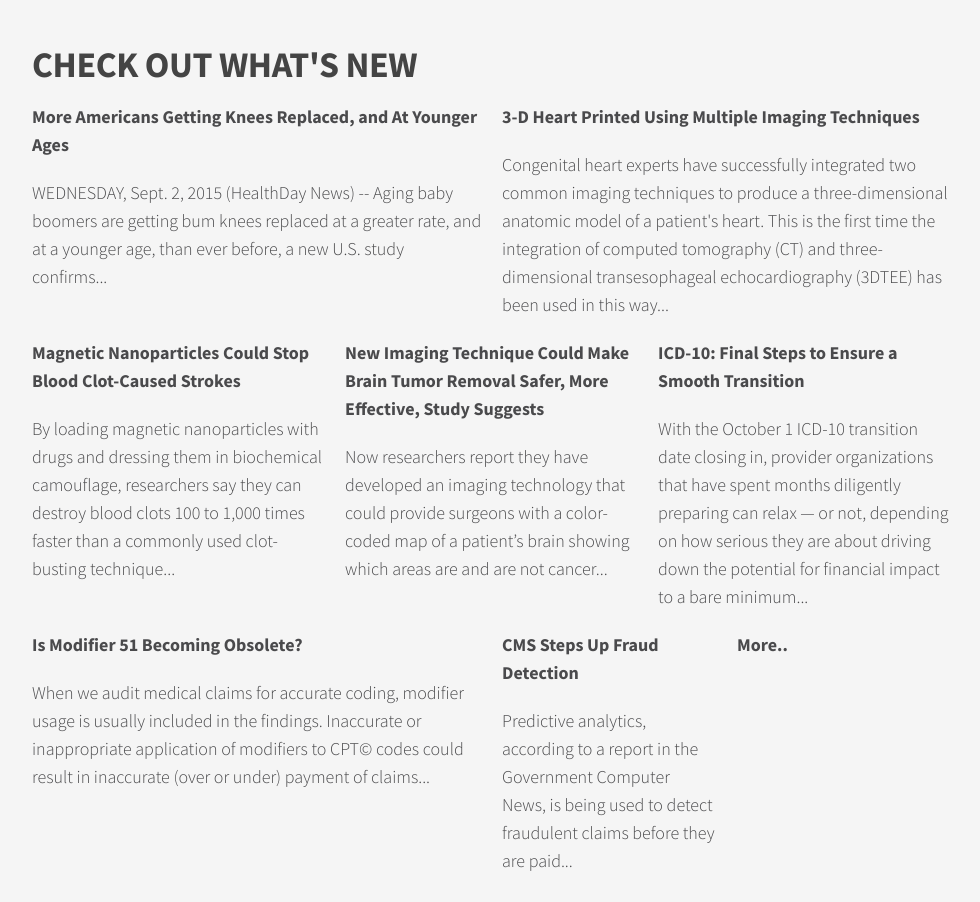
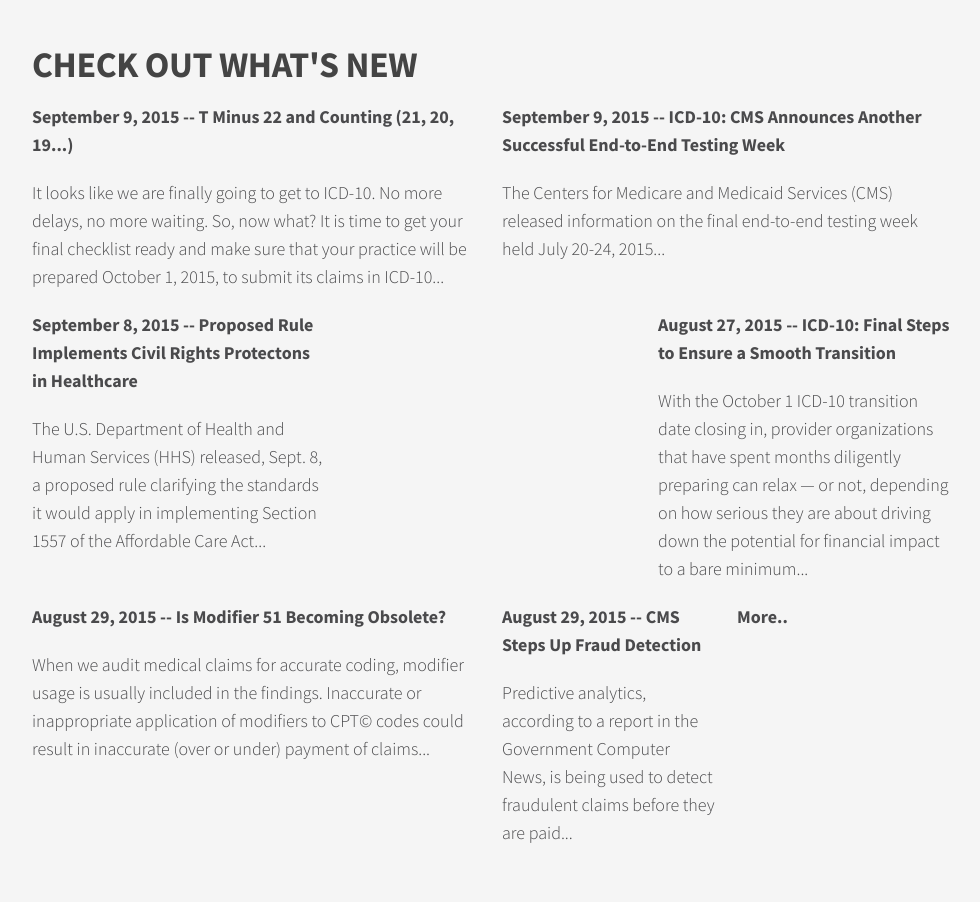
Before and after one commit to xbaii/Alliance, a plain HTML site: page caldera/index.html in a window 1280 px wide. Shown: the part 853-1755 px from the top of the page, without its empty margins (138-1118 px from the left). Drawn offline with Linux system fonts and the light colour scheme.

Commit message:
news update

```diff
--- a/caldera/index.html
+++ b/caldera/index.html
@@ -63,37 +63,37 @@
 
 		<div class="grid">
 			<div class="column-6">
-				<a title="" href="http://www.medicinenet.com/script/main/art.asp?articlekey=190406" target="_blank"><p><strong>More Americans Getting Knees Replaced, and At Younger Ages</strong></p>
-				<p>WEDNESDAY, Sept. 2, 2015 (HealthDay News) -- Aging baby boomers are getting bum knees replaced at a greater rate, and at a younger age, than ever before, a new U.S. study confirms...</p></a>
+				<a title="" href="http://news.aapc.com/t-minus-22-and-counting-21-20-19/" target="_blank"><p><strong>September 9, 2015 -- T Minus 22 and Counting (21, 20, 19...)</strong></p>
+				<p>It looks like we are finally going to get to ICD-10. No more delays, no more waiting. So, now what? It is time to get your final checklist ready and make sure that your practice will be prepared October 1, 2015, to submit its claims in ICD-10...</p></a>
 			</div>
 			<div class="column-6">
-				<a title="" href="http://www.sciencedaily.com/releases/2015/06/150626095528.htm" target="_blank"><p><strong>3-D Heart Printed Using Multiple Imaging Techniques</strong></p>
-				<p>Congenital heart experts have successfully integrated two common imaging techniques to produce a three-dimensional anatomic model of a patient's heart. This is the first time the integration of computed tomography (CT) and three-dimensional transesophageal echocardiography (3DTEE) has been used in this way...</p></a>
+				<a title="" href="http://news.aapc.com/icd-10-cms-announces-another-successful-end-to-end-testing-week/" target="_blank"><p><strong>September 9, 2015 -- ICD-10: CMS Announces Another Successful End-to-End Testing Week</strong></p>
+				<p>The Centers for Medicare and Medicaid Services (CMS) released information on the final end-to-end testing week held July 20-24, 2015...</p></a>
 			</div>
 		</div>
 
 		<div class="grid">
 			<div class="column-4">
-				<a title="" href="http://www.sciencedaily.com/releases/2015/02/150223122427.htm" target="_blank"><p><strong>Magnetic Nanoparticles Could Stop Blood Clot-Caused Strokes</strong></p>
-				<p>By loading magnetic nanoparticles with drugs and dressing them in biochemical camouflage, researchers say they can destroy blood clots 100 to 1,000 times faster than a commonly used clot-busting technique...</p></a>
+				<a title="" href="http://news.aapc.com/proposed-rule-implements-civil-rights-protections-in-healthcare/" target="_blank"><p><strong>September 8, 2015 -- Proposed Rule Implements Civil Rights Protectons in Healthcare</strong></p>
+				<p>The U.S. Department of Health and Human Services (HHS) released, Sept. 8, a proposed rule clarifying the standards it would apply in implementing Section 1557 of the Affordable Care Act...</p></a>
 			</div>
 			<div class="column-4">
-				<a title="" href="http://www.sciencedaily.com/releases/2015/06/150617144239.htm" target="_blank"><p><strong>New Imaging Technique Could Make Brain Tumor Removal Safer, More Effective, Study Suggests</strong></p>
-				<p>Now researchers report they have developed an imaging technology that could provide surgeons with a color-coded map of a patient’s brain showing which areas are and are not cancer...</p></a>
+				<a title="" href="" target="_blank"><p><strong></strong></p>
+				<p></p></a>
 			</div>
 			<div class="column-4">
-				<a title="" href="http://news.aapc.com/icd-10-final-steps-to-ensure-a-smooth-transition/" target="_blank"><p><strong>ICD-10: Final Steps to Ensure a Smooth Transition</strong></p>
+				<a title="" href="http://news.aapc.com/icd-10-final-steps-to-ensure-a-smooth-transition/" target="_blank"><p><strong>August 27, 2015 -- ICD-10: Final Steps to Ensure a Smooth Transition</strong></p>
 				<p>With the October 1 ICD-10 transition date closing in, provider organizations that have spent months diligently preparing can relax — or not, depending on how serious they are about driving down the potential for financial impact to a bare minimum...</p></a>
 			</div>
 		</div>
 
 		<div class="grid">
 			<div class="column-6">
-				<a title="" href="http://news.aapc.com/is-modifier-51-becoming-obsolete/" target="_blank"><p><strong>Is Modifier 51 Becoming Obsolete?</strong></p>
+				<a title="" href="http://news.aapc.com/is-modifier-51-becoming-obsolete/" target="_blank"><p><strong>August 29, 2015 -- Is Modifier 51 Becoming Obsolete?</strong></p>
 				<p>When we audit medical claims for accurate coding, modifier usage is usually included in the findings.  Inaccurate or inappropriate application of modifiers to CPT© codes could result in inaccurate (over or under) payment of claims...</p></a>
 			</div>
 			<div class="column-3">
-				<a title="" href="http://news.aapc.com/cms-steps-up-fraud-detection/" target="_blank"><p><strong>CMS Steps Up Fraud Detection</strong></p>
+				<a title="" href="http://news.aapc.com/cms-steps-up-fraud-detection/" target="_blank"><p><strong>August 29, 2015 -- CMS Steps Up Fraud Detection</strong></p>
 				<p>Predictive analytics, according to a report in the Government Computer News, is being used to detect fraudulent claims before they are paid...</p>
 			</div>
 			<div class="column-3">
```
Also changed, not shown: caldera/news.html (+7 -7 lines).
